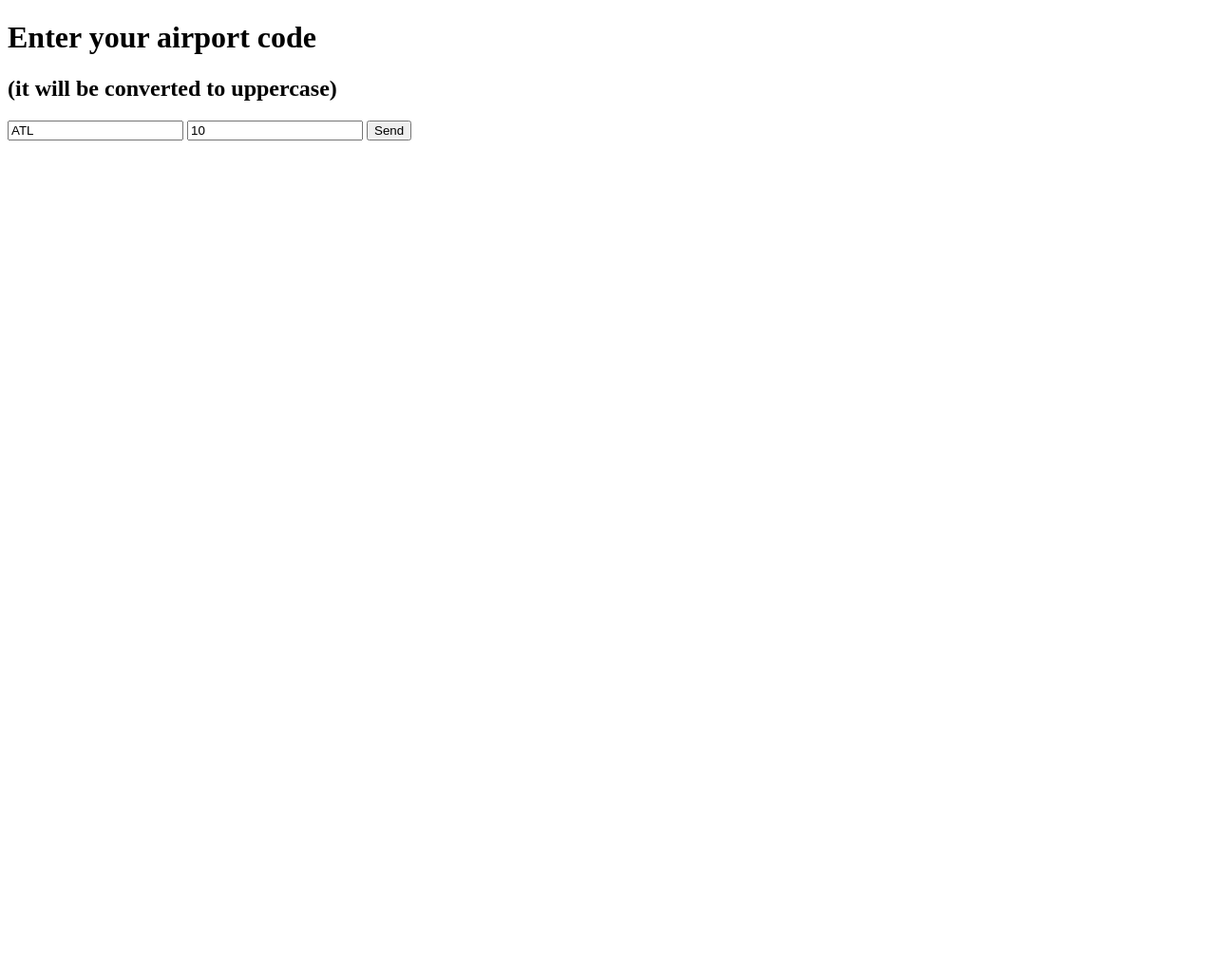
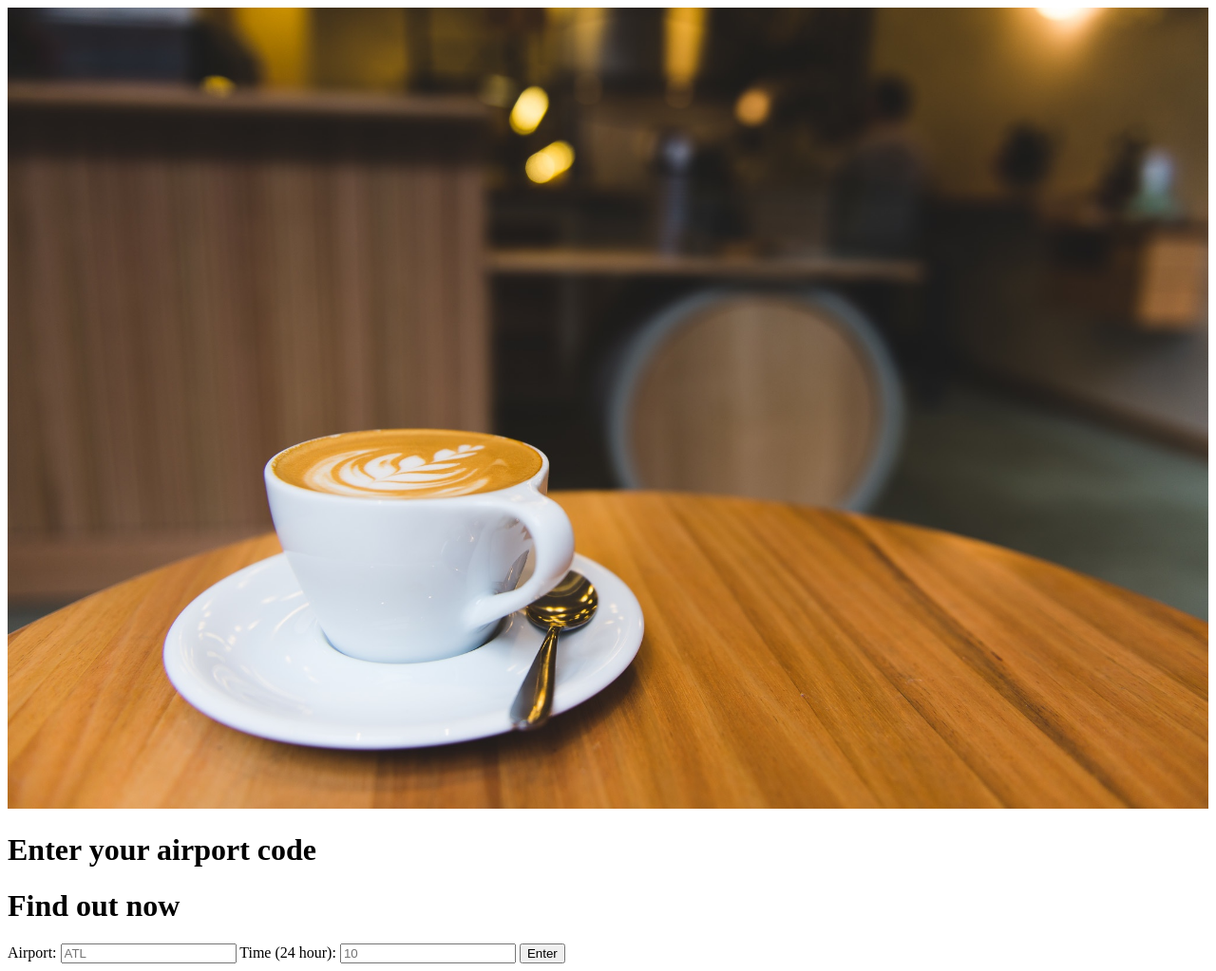
Before and after one commit to tiopi/Timed, a plain HTML site: page templates/my_form.html in a window 1280 px wide. Shown: the whole page at 95% size. Before the commit the page ends 800 px from the top, so only its background shows below. Drawn offline with Linux system fonts and the light colour scheme.

Commit message:
no message

```diff
--- a/templates/my_form.html
+++ b/templates/my_form.html
@@ -1,13 +1,25 @@
 <!DOCTYPE html>
 <html lang="en">
 <body>
-    <h1>Enter your airport code</h1>
-    <h2>(it will be converted to uppercase)</h2>
-    <form action="." method="POST">
-        <input type="text" name="text" value="ATL">
-        <input type="number" name="time" value = "10">
-        <input type="submit" name="my-form" value="Send">
-    </form>
+    <div class="container-fluid row-0">
+        <div class="col-md-6">
+            <img src="pexels-photo.jpg" id="logo" style="max-width:100%;">
+            <h1>Enter your airport code</h1></img>
+        </div>
+    </div>
+
+    <div class="container-fluid row-5">
+      <div class="col-md-4 col-md-offset-4">
+            <h1 class="big">Find out now</h1>
+            <div class="subtledark">
+                <form action="." method="POST">
+                   Airport: <input type="text" name="text" placeholder="ATL">
+                    Time (24 hour): <input type="number" name="time" placeholder= "10">
+                    <input type="submit" name="my-form" value="Enter">
+                </form>
+            </div>
+        </div>
+    </div>
 
 </body>
 </html>
```
Also changed, not shown: templates/pexels-photo.jpg (added).
